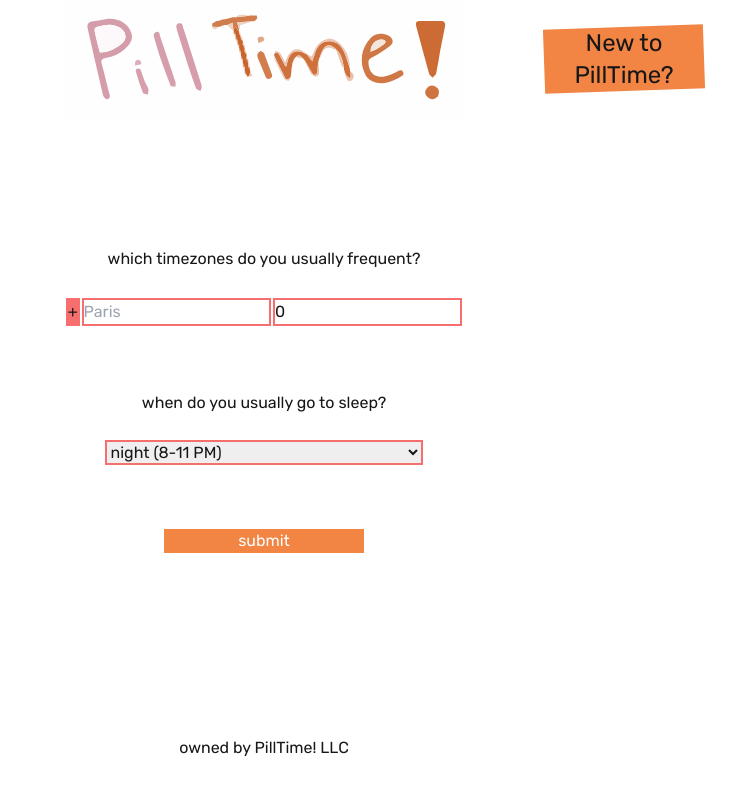
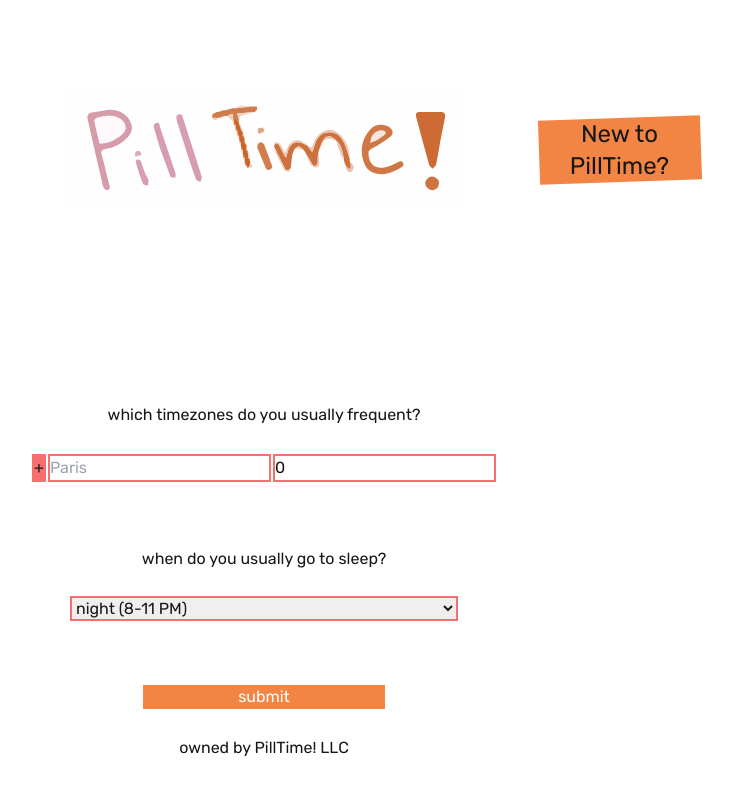
Before and after one commit to laurasfelix/pilltime, a Next.js app: page / in a window 1280 px wide. Shown: the top 794 px of the page, without its empty margins (376-1112 px from the left). Built offline with nearby package versions, Linux system fonts and the light colour scheme.

Commit message:
alignment introduction

```diff
--- a/pages/index.tsx
+++ b/pages/index.tsx
@@ -34,7 +34,7 @@ export default function Home() {
 
   return (
     <div className="main-container">
-        <div className="container">
+        {/* <div className="container">
           <div>
 
           </div>
@@ -54,23 +54,44 @@ export default function Home() {
 
           </div>
 
-        </div>
+        </div> */}
 
         {!submitted &&
           <div className="questions">
 
-            <div>
+            <div className="q1">
+            </div>
+
+            <div className="q2">
+            </div>
+
+          <div className="text-2xl pilltime q3">
+            <Image src="/pilltime.svg" alt="pill time! written, logo of the website" width={400} height={400} />
+          </div>
+
+
+          {!submitted && <div className="welcome hover:text-red-200 text-2xl q4">
+              <button onClick={handleNewClick}> New to PillTime? </button>
+          </div>}
+
+            <div className="q5">
 
             </div>
 
-            <div>
+            <div className="q1">
+            </div>
+
+            <div className="q2">
+            </div>
+
+            <div className="q3">
 
               <Questionnaire onDataChange={handleDataChange} onSubmit={handleSubmit}/>
 
             </div>
 
 
-          <div>
+          <div className="q4">
 
             {clicked &&
           <div className="introduction">
@@ -91,6 +112,9 @@ export default function Home() {
           </div>
           }
 
+          </div>
+
+          <div className="q5">
           </div>
 
 
--- a/styles/globals.css
+++ b/styles/globals.css
@@ -33,20 +33,6 @@ body,html {
     transform: rotate(-2deg);
 
   }
-
-.container{
-  box-sizing: border-box;
-  min-height: 1vh;
-  min-width: 100vw;
-  position: fixed;
-  top: 0;
-  display:grid;
-  gap: 5vw 5vh;
-  grid-template-columns: 1fr 1fr 3fr 1fr 1fr;
-  justify-content: center;
-  text-align: center;
-  align-items: center;
-}
 
 .main-container{
   box-sizing: border-box;
@@ -160,7 +146,7 @@ body,html {
 
 .questions{
   display:grid;
-  grid-template-columns: 1fr 1fr 1fr;
+  grid-template-columns: 1fr 1fr 3fr 1fr 1fr;
   gap: 1vw 4vh;
   padding: 0 10px 0 10px;
   align-items: center;
@@ -178,7 +164,7 @@ body,html {
   gap: 1vw 1vh;
   background-color: #f28444;
   color: white;
-  width: 50%;
+  width: 100%;
   transform: translateX(+25%);
   transform: translateY(-25%);
 }
```
